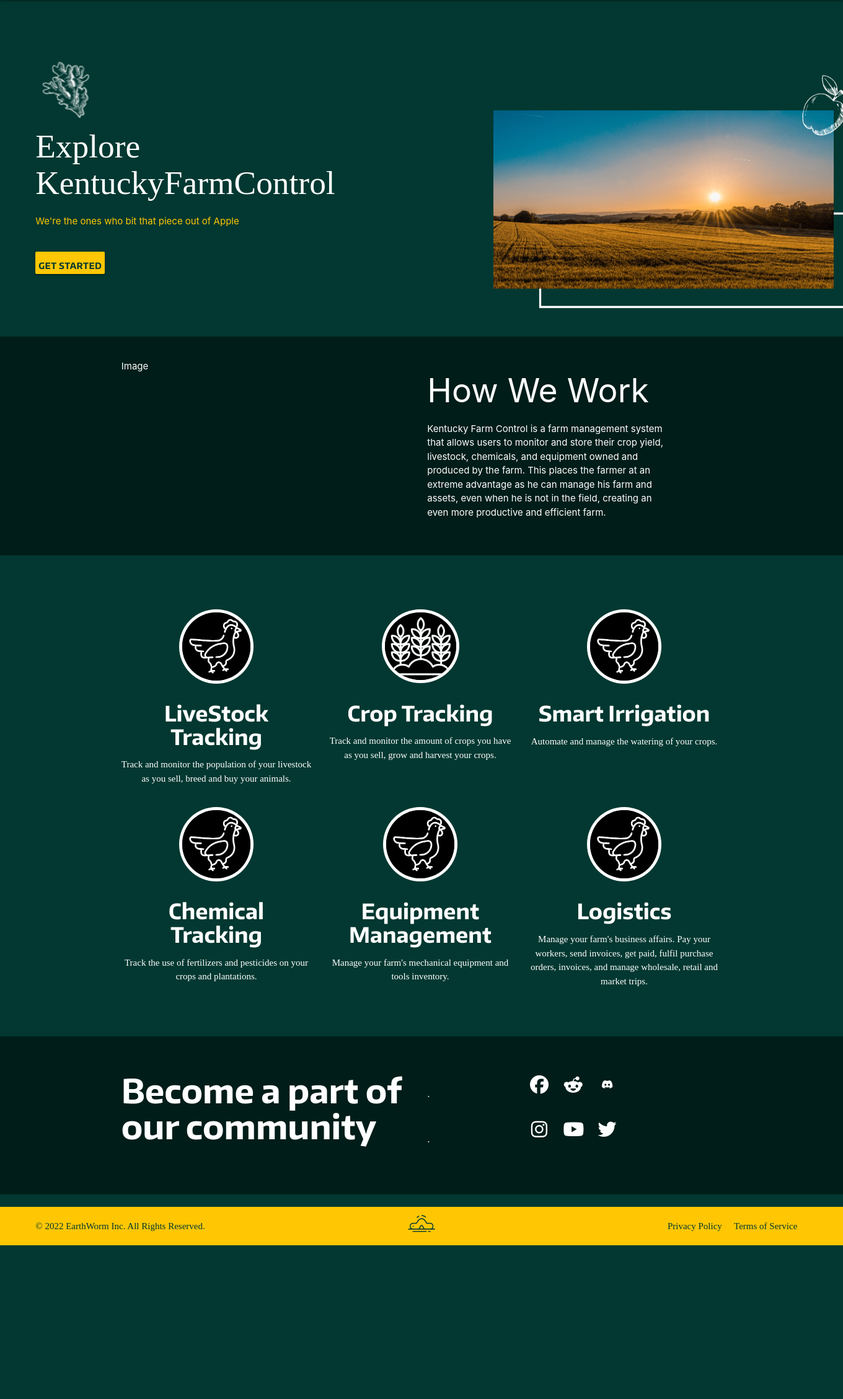
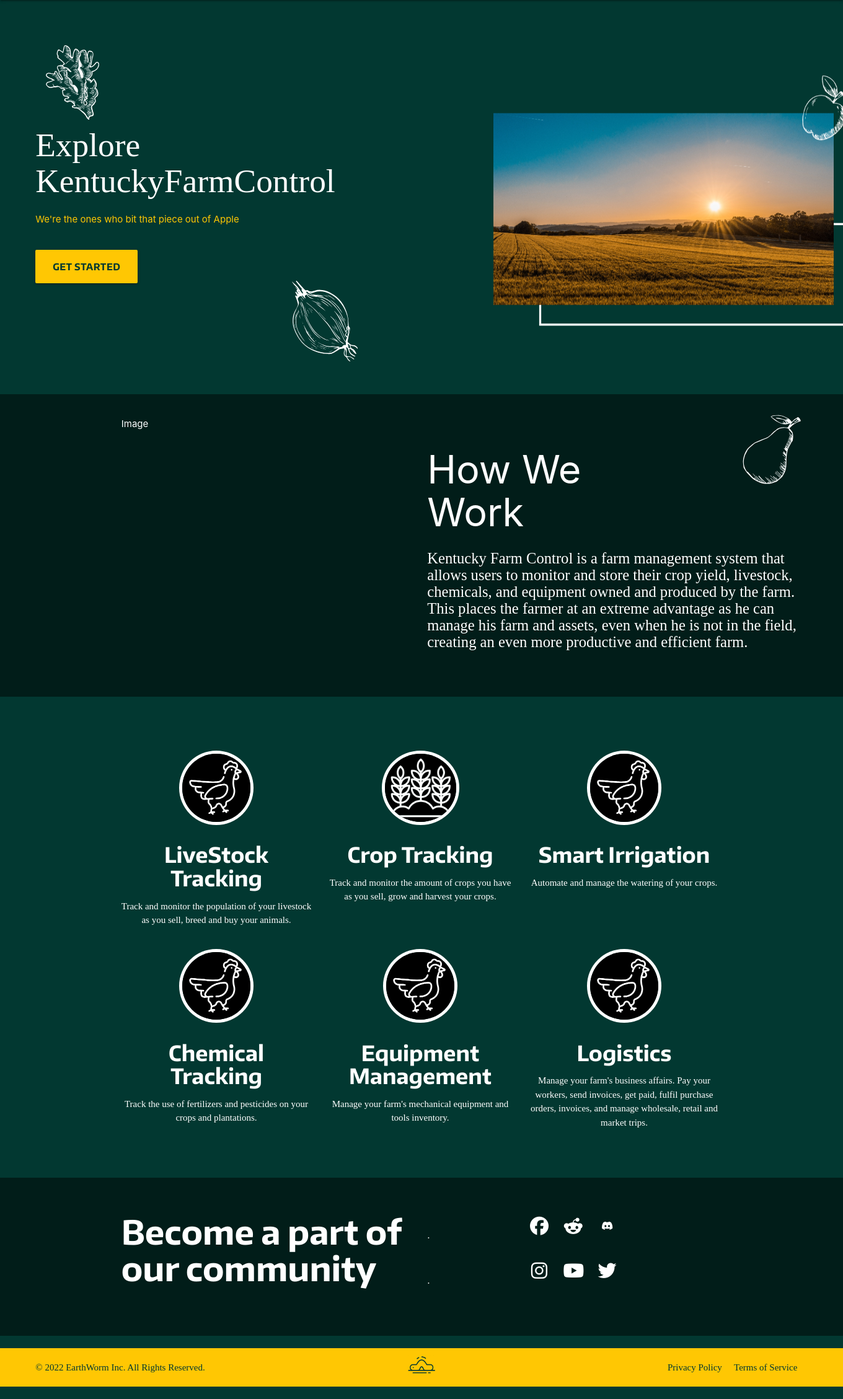
Before and after one commit to zanedotmp4/earthwormindustries, a Flask app: page / in a window 1360 px wide; the page is wider, and only the part inside the window is pictured. Shown: the part 64-2321 px from the top of that part at 62% size. Before the commit the page ends 2073 px from the top of that part, so only its background shows below. Run offline with Flask 2, Linux system fonts and the light colour scheme; parts of the project's set-up code (start-up, migrations or seed data) failed here and were passed over; some libraries are stand-ins or nearby versions; some web fonts are replaced.

Commit message:
Update frontend.

```diff
--- a/App/main.py
+++ b/App/main.py
@@ -67,7 +67,11 @@ migrate = get_migrate(app)
 def index():
     return render_template('layout.html')
 
-@app.route('/singup',methods=['POST'])
+@app.route('/login/')
+def login():
+    return render_template('login.html')
+
+@app.route('/signup',methods=['POST'])
 def signnup():
     userdata = request.get_json() # get userdata
     newuser = User(username=userdata['username'], email=userdata['email']) # create user object
--- a/App/templates/index.html
+++ b/App/templates/index.html
@@ -8,21 +8,28 @@
     <div class="row">
         <div class="col l5 s12">
             <div class="l-container">
-                <br>
-                <br>
-                <img class="img2" src="{{ url_for('static', filename='imgs/img_2.png') }}" height="100" width="100" alt="">
+                <br style="margin-top: 40px;">
+                <img class="img2" src="{{ url_for('static', filename='imgs/Ginger.svg') }}" height="120" width="120" alt="">
                 <h2 class="white-text cbold">Explore <br> KentuckyFarmControl</h2>
                 <p class="cusYellow">We're the ones who bit that piece out of Apple</p>
                 <br>
-                <button style="background-color: #FFC703; padding: 5px 5px;" class="btn enbold"><a class="cusGreen" style="text-size-adjust: medium;" href="">Get Started</a></button>
+                <div class="row">
+                    <div class="col s7">
+                        <button style="background-color: #FFC703;" class="btn enbold waves-effect waves-light btn-large"><a class="cusGreen" href="login.html">Get Started</a></button>
+                    </div>
+                    <div class="col s5">
+                        <img class="img2 right" src="{{ url_for('static', filename='imgs/Onion.svg') }}" height="130" width="130" alt="">
+                    </div>
+                </div>
             </div>
         </div>
         <div class="col l4 offset-l2 s12">
             <div class="img1">
-                <img src="{{ url_for('static', filename='imgs/img_1.png') }}" height="400px" width="625px" alt="">
+                <img src="{{ url_for('static', filename='imgs/img_1.png') }}" height="430px" width="625px" alt="">
             </div>
         </div>
     </div>
+    <br style="margin-bottom: 50px;">
     <div id="product" class="altbackcol uncontainer">
         <div class="container">
             <br>
@@ -31,10 +38,13 @@
                    <p>Image</p>
                </div>
                <div class="col l5 offset-l2 s12">
-                   <h2>How We Work</h2>
-                   <p>Kentucky Farm Control is a farm management system that allows users to monitor and store their crop yield, livestock, chemicals, and equipment owned and produced by the farm. This places the farmer at an extreme advantage as he can manage his farm and assets, even when he is not in the field, creating an even more productive and efficient farm.</p>
+                   <img class="right r-container" src="{{ url_for('static', filename='imgs/Pear.svg') }}" height="130px" width="125px" alt="Pear">
+                   <br style="margin-bottom: 50px;">
+                   <h1>How We Work</h1>
+                   <h5 class="creg r-container">Kentucky Farm Control is a farm management system that allows users to monitor and store their crop yield, livestock, chemicals, and equipment owned and produced by the farm. This places the farmer at an extreme advantage as he can manage his farm and assets, even when he is not in the field, creating an even more productive and efficient farm.</h5>
                </div>
            </div>
+           <br>
            <br>
         </div>
     </div>
--- /dev/null
+++ b/App/templates/login.html
@@ -0,0 +1 @@
+Hello World!
```
Also changed, not shown: App/static/imgs/Ginger.svg (added), App/static/imgs/Onion.svg (added), App/static/imgs/Pear.svg (added), 1 other file.
